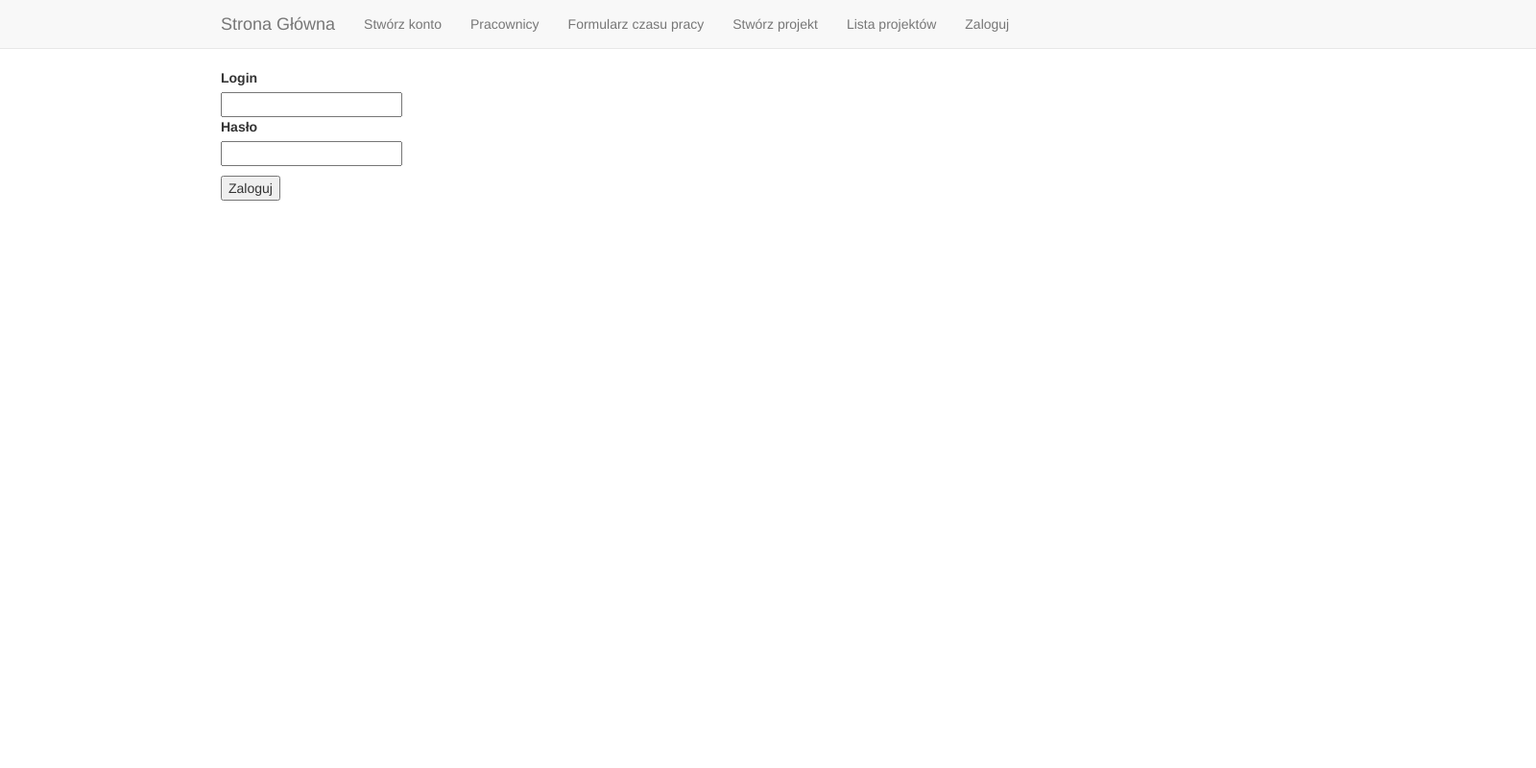
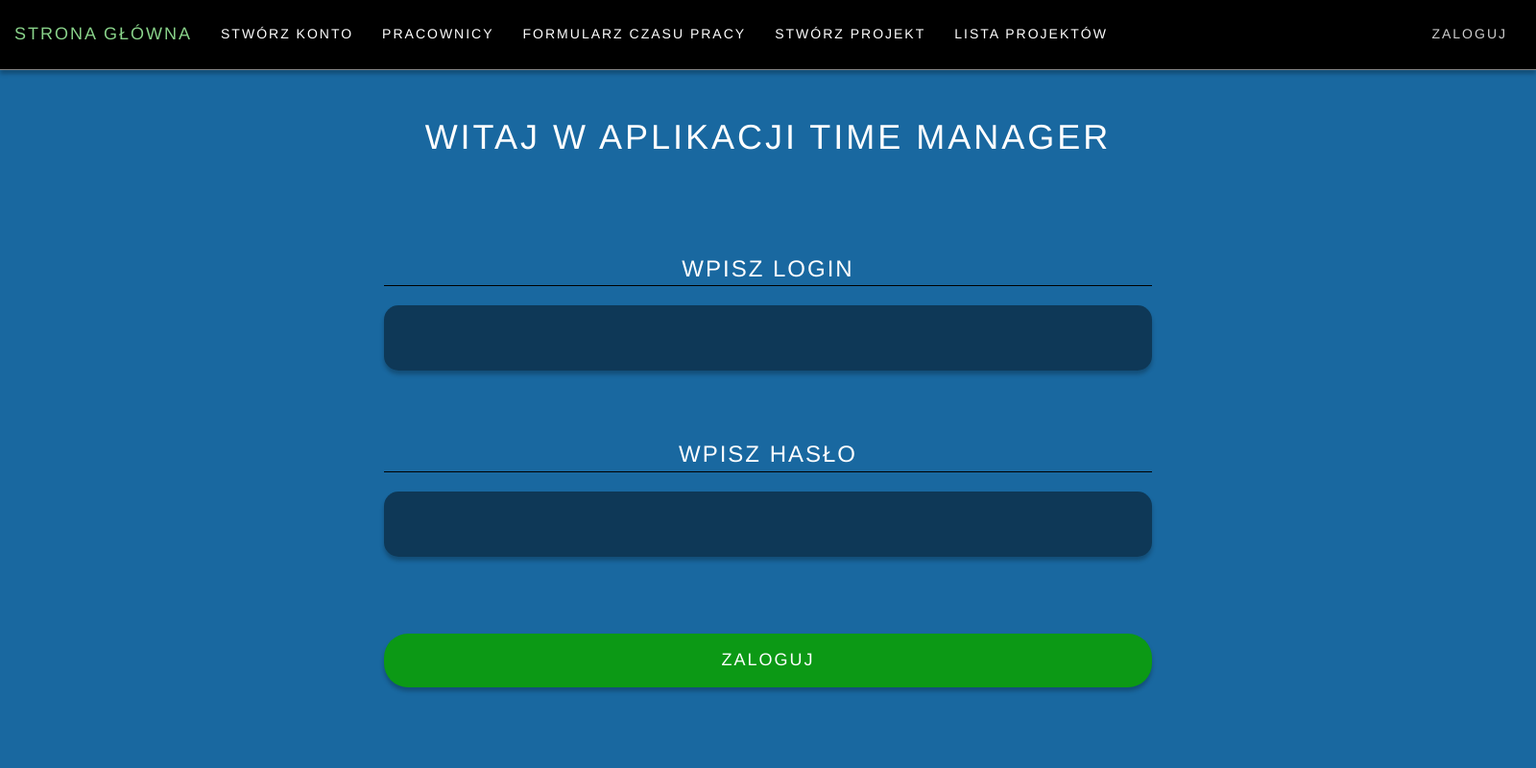
Before and after one commit to Mateusz1kar/BillTeamV02, a Django app: page /polls/login/ in a window 1600 px wide. Shown: the whole page at 96% size. Run offline with Django 3.2, Linux system fonts and the light colour scheme; some libraries are stand-ins or nearby versions.

Commit message:
some styling

```diff
--- a/templates/polls/base.html
+++ b/templates/polls/base.html
@@ -11,11 +11,134 @@
   <!-- XDSoft DateTimePicker -->
   <link rel="stylesheet" href="https://cdnjs.cloudflare.com/ajax/libs/jquery-datetimepicker/2.5.20/jquery.datetimepicker.min.css" integrity="sha256-DOS9W6NR+NFe1fUhEE0PGKY/fubbUCnOfTje2JMDw3Y=" crossorigin="anonymous" />
   <script src="https://cdnjs.cloudflare.com/ajax/libs/jquery-datetimepicker/2.5.20/jquery.datetimepicker.full.min.js" integrity="sha256-FEqEelWI3WouFOo2VWP/uJfs1y8KJ++FLh2Lbqc8SJk=" crossorigin="anonymous"></script>
+<style>
+    *, html, body{
+        box-sizing: border-box;
+        margin: 0;
+        color: #fff;
+    }
+    html{
+        height: 100%;
+    }
+    body{
+        background: #1968A0;
+        min-height: 100%;
+    }
+    form, h1{
+        text-align: center;
+        margin: 0 auto;
+    }
+    form input{
+        margin-bottom: 50px;
+        width: 100%;
+        padding: 20px;
+        background: rgba(0, 0, 0, 0.46);
+        display: block;
+        border-radius: 15px;
+        border: none;
+        box-shadow: 0px 4px 4px rgba(0, 0, 0, 0.25);
+        font-size: 20px;
+    }
+    form label{
+        font-size: 24px;
+        margin-bottom: 20px;
+        letter-spacing: 2px;
+        text-transform: uppercase;
+        font-weight: 500;
+        border-bottom: 1px solid #000;
+        width: 100%;
+    }
+    form #login{
+        margin-bottom: 50px;
+    }
+    h1{
+        text-transform: uppercase;
+        letter-spacing: 3px;
+        margin-top: 30px;
+        font-weight: 400;
+    }
+    form{
+        max-width: 800px;
+        margin-top: 100px;
+    }
+    input[type="submit"]{
+        text-transform: uppercase;
+        letter-spacing: 2px;
+        background: #0c9915;
+        border: none;
+        padding: 15px;
+        border-radius: 25px;
+        transition: 0.3s;
+        font-weight: 500;
+        width: 100%;
+        font-size: 18px;
+        box-shadow: 0px 4px 4px rgba(0, 0, 0, 0.25);
+    }
+    input[type="submit"]:hover{
+        background: #0eaf18;
+        letter-spacing: 5px;
+    }
+    .navbar{
+        background: #000;
+        color: #fff;
+        font-size: 14px;
+        text-transform: uppercase;
+        letter-spacing: 2px;
+        font-weight: 500;
+        padding-bottom: 10px;
+        padding-top: 10px;
+        border-color: #828282;
+        box-shadow: 0px 4px 4px rgba(0, 0, 0, 0.25);
+    }
+   .navbar a.navbar-link{
+        color: #fff !important;
+        border-bottom: 2px solid #000;
+        transition: 0.3s ease;
+    }
+    .navbar a.navbar-link:hover{
+        border-bottom: 1px solid #fff;
+    }
+    .navbar a.navbar-brand:hover{
+        border-bottom: 2px solid #89d38a;
+    }
+    a.navbar-brand{
+        color: #89d38a !important;
+    }
+    .navbar ul{
+        width: 100%;
+    }
+    .navbar ul li:last-child{
+        float: right;
+    }
+    .navbar ul li:last-child a{
+         color: #ccc !important;
+     }
+    .navbar ul li:last-child:hover a:after{
+        content: ":(";
+        color: red;
+        font-size: 25px;
+        transition: 0.5s;
+        width: 35px;
+        height: 35px;
+        position: absolute;
+        transform: translate(-50px, 80px);
+    }
+    .container{
+        margin: 0 auto;
+    }
+    @media (min-width: 1200px){
+        .container{
+            width: 1600px;
+        }
+    }
 
+
+</style>
 </head>
   <body>
     <nav class="navbar navbar-default navbar-static-top">
       <div class="container">
+
         <ul class="nav navbar-nav">
 
 
@@ -35,6 +158,7 @@
 </ul>
       </div>
     </nav>
+
     <div class="container">
     {% block body_block %}
     {% endblock %}
--- a/templates/polls/login.html
+++ b/templates/polls/login.html
@@ -1,13 +1,16 @@
+
+
 {% extends "polls/base.html" %}
 {#  load staticfiles %}#}
 {% block body_block %}
 <div class="content">
+          <h1>Witaj w aplikacji Time Manager</h1>
 <form action="{% url 'polls:login' %}" method="post">
 {% csrf_token %}
 
-    <label for="username">Login</label><br>
+    <label for="username">Wpisz login</label><br>
     <input type="text" id="login" name="username" ><br>
-    <label for="password">Hasło</label><br>
+    <label for="password">Wpisz hasło</label><br>
     <input type="password" id="password" name="password" ><br>
     <p></p>
     <input type="submit" value="Zaloguj">
```
Also changed, not shown: db.sqlite3, templates/polls/icons/home.svg (added).
